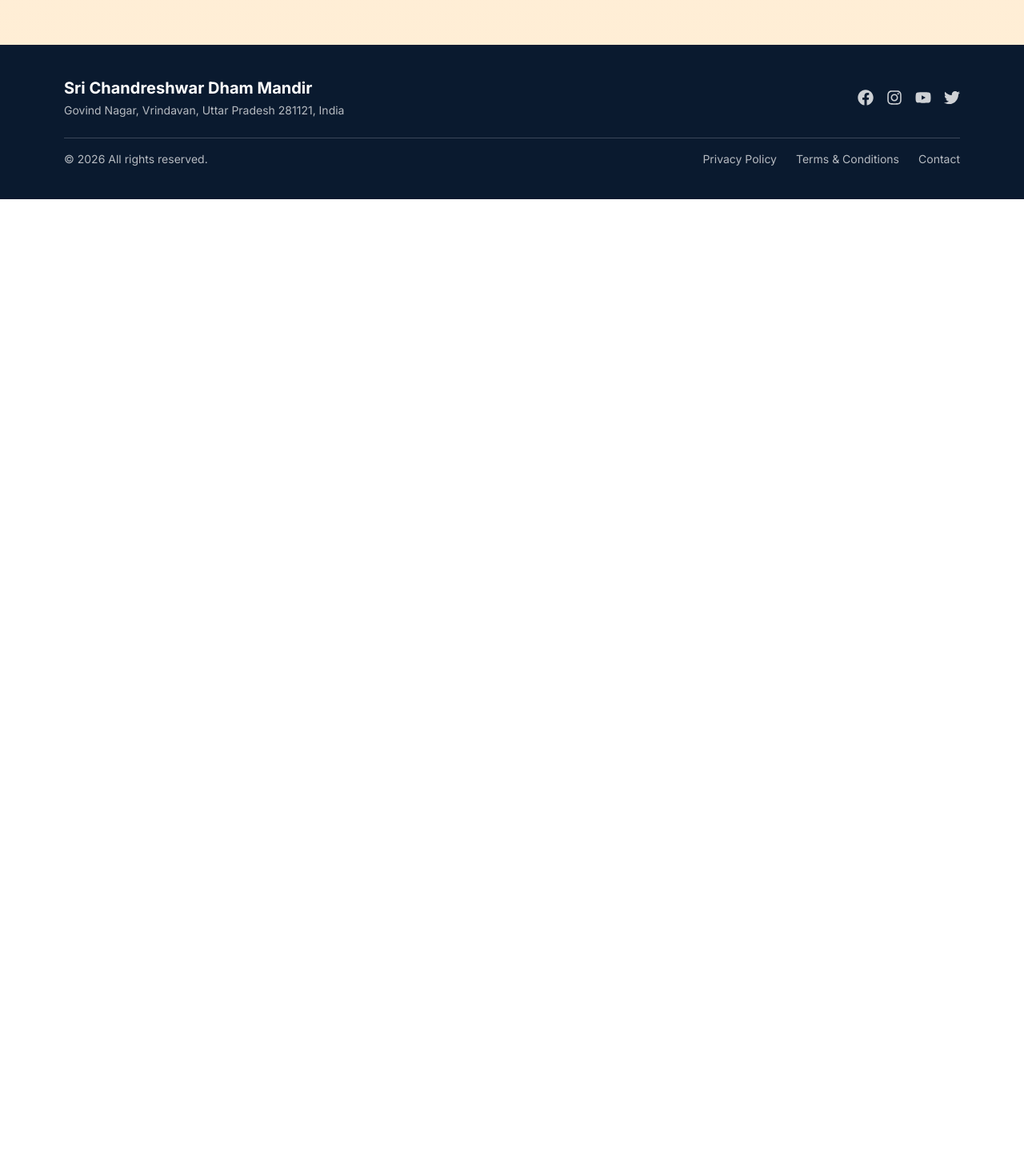
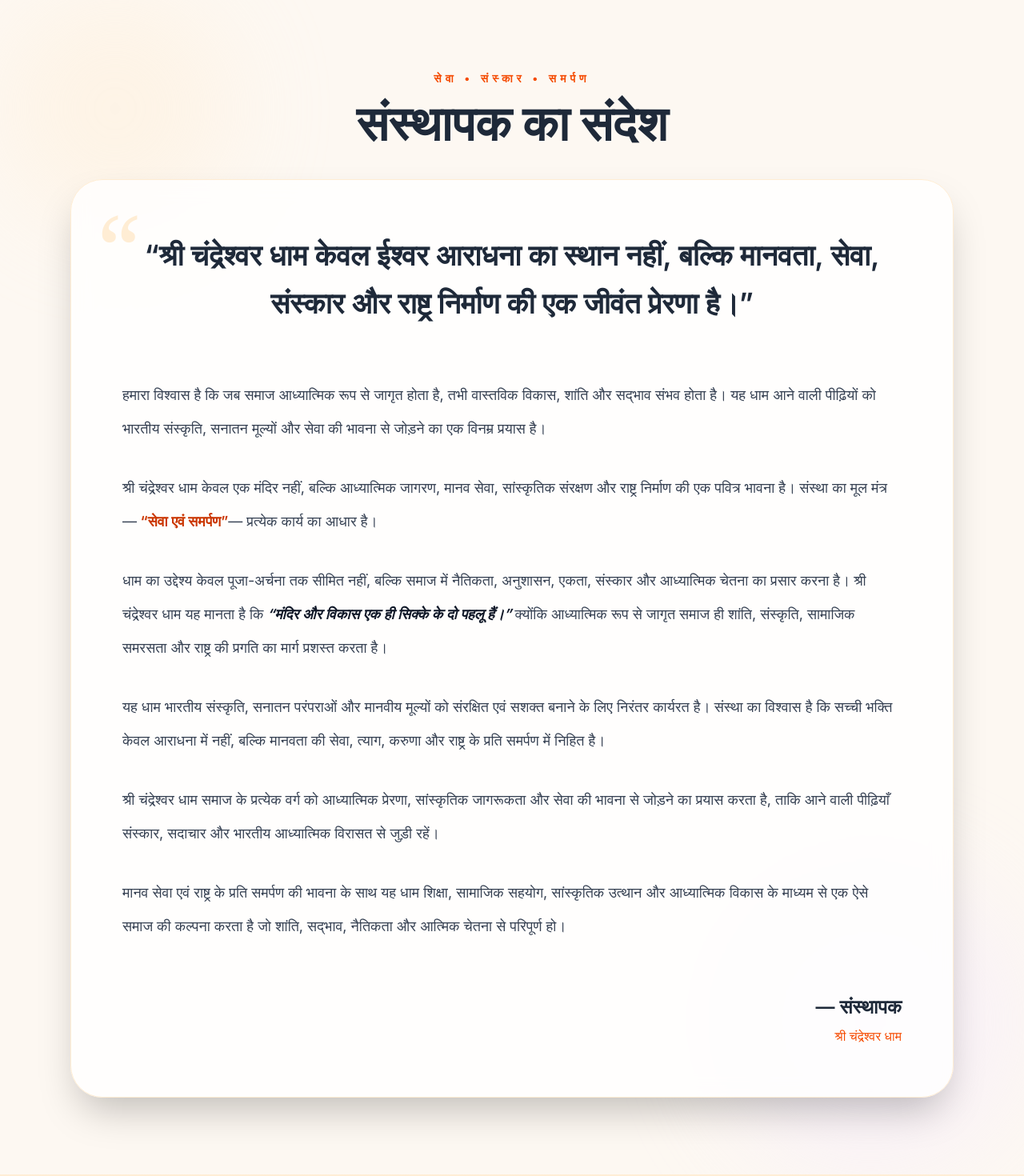
Before and after one commit to PathakAnshika/ShivTempleWebsite, a Next.js app: page /about in a window 1280 px wide. Shown: the part 3280-4750 px from the top of the page at 80% size. Before the commit the page ends 3529 px from the top, so only its background shows below. Built offline with nearby package versions, Linux system fonts and the light colour scheme.

Commit message:
Upgrade Next.js to fix security vulnerability

```diff
--- a/app/about/page.jsx
+++ b/app/about/page.jsx
@@ -398,6 +398,173 @@ export default function AboutPage() {
     </div>
   </div>
 </section>
+{/* ===== FOUNDER MESSAGE SECTION ===== */}
+
+<section className="py-24 bg-[#fdf8f2] relative overflow-hidden">
+
+  {/* Background Glow */}
+  <div className="
+    absolute top-0 left-0
+    w-72 h-72 bg-orange-100
+    rounded-full blur-3xl opacity-40
+  "></div>
+
+  <div className="
+    absolute bottom-0 right-0
+    w-96 h-96 bg-purple-100
+    rounded-full blur-3xl opacity-40
+  "></div>
+
+  <div className="max-w-6xl mx-auto px-6 relative z-10">
+
+    {/* Heading */}
+    <div className="text-center mb-10">
+
+      <p className="
+        uppercase tracking-[5px]
+        text-orange-600 text-sm
+        font-semibold mb-4
+      ">
+        सेवा • संस्कार • समर्पण
+      </p>
+
+      <h2 className="
+        text-4xl md:text-6xl
+        font-bold text-gray-800
+      ">
+        संस्थापक का संदेश
+      </h2>
+
+    </div>
+
+    {/* Main Card */}
+    <div className="
+      bg-white/80 backdrop-blur-md
+      border border-orange-100
+      shadow-2xl rounded-[40px]
+      p-8 md:p-16
+      relative overflow-hidden
+    ">
+
+      {/* Quote Symbol */}
+      <div className="
+        absolute top-6 left-8
+        text-[120px] leading-none
+        text-orange-100 font-serif
+      ">
+        “
+      </div>
+
+      <div className="relative z-10">
+
+        {/* Main Quote */}
+        <p className="
+          text-2xl md:text-4xl
+          leading-[60px]
+          font-semibold
+          text-gray-800
+          text-center
+          max-w-5xl mx-auto
+          mb-16
+        ">
+          “श्री चंद्रेश्वर धाम केवल ईश्वर आराधना का स्थान नहीं,
+          बल्कि मानवता, सेवा, संस्कार और राष्ट्र निर्माण की
+          एक जीवंत प्रेरणा है।”
+        </p>
+
+        {/* Paragraphs */}
+        <div className="
+          space-y-8
+          text-gray-700
+          leading-[42px]
+          text-lg
+          max-w-5xl mx-auto
+        ">
+
+          <p>
+            हमारा विश्वास है कि जब समाज आध्यात्मिक रूप से जागृत होता है,
+            तभी वास्तविक विकास, शांति और सद्भाव संभव होता है।
+            यह धाम आने वाली पीढ़ियों को भारतीय संस्कृति,
+            सनातन मूल्यों और सेवा की भावना से जोड़ने का
+            एक विनम्र प्रयास है।
+          </p>
+
+          <p>
+            श्री चंद्रेश्वर धाम केवल एक मंदिर नहीं,
+            बल्कि आध्यात्मिक जागरण, मानव सेवा,
+            सांस्कृतिक संरक्षण और राष्ट्र निर्माण
+            की एक पवित्र भावना है।
+            संस्था का मूल मंत्र —
+            <span className="font-semibold text-orange-700">
+              {" "}“सेवा एवं समर्पण”
+            </span>
+            — प्रत्येक कार्य का आधार है।
+          </p>
+
+          <p>
+            धाम का उद्देश्य केवल पूजा-अर्चना तक सीमित नहीं,
+            बल्कि समाज में नैतिकता, अनुशासन, एकता,
+            संस्कार और आध्यात्मिक चेतना का प्रसार करना है।
+            श्री चंद्रेश्वर धाम यह मानता है कि
+            <span className="italic font-semibold text-gray-900">
+              {" "}“मंदिर और विकास एक ही सिक्के के दो पहलू हैं।”{" "}
+            </span>
+            क्योंकि आध्यात्मिक रूप से जागृत समाज ही
+            शांति, संस्कृति, सामाजिक समरसता और
+            राष्ट्र की प्रगति का मार्ग प्रशस्त करता है।
+          </p>
+
+          <p>
+            यह धाम भारतीय संस्कृति, सनातन परंपराओं
+            और मानवीय मूल्यों को संरक्षित एवं सशक्त
+            बनाने के लिए निरंतर कार्यरत है।
+            संस्था का विश्वास है कि सच्ची भक्ति केवल
+            आराधना में नहीं, बल्कि मानवता की सेवा,
+            त्याग, करुणा और राष्ट्र के प्रति समर्पण में निहित है।
+          </p>
+
+          <p>
+            श्री चंद्रेश्वर धाम समाज के प्रत्येक वर्ग को
+            आध्यात्मिक प्रेरणा, सांस्कृतिक जागरूकता
+            और सेवा की भावना से जोड़ने का प्रयास करता है,
+            ताकि आने वाली पीढ़ियाँ संस्कार, सदाचार
+            और भारतीय आध्यात्मिक विरासत से जुड़ी रहें।
+          </p>
+
+          <p>
+            मानव सेवा एवं राष्ट्र के प्रति समर्पण की भावना
+            के साथ यह धाम शिक्षा, सामाजिक सहयोग,
+            सांस्कृतिक उत्थान और आध्यात्मिक विकास
+            के माध्यम से एक ऐसे समाज की कल्पना करता है
+            जो शांति, सद्भाव, नैतिकता और आत्मिक चेतना
+            से परिपूर्ण हो।
+          </p>
+
+        </div>
+
+        {/* Signature */}
+        <div className="mt-16 text-right">
+
+          <p className="
+            text-2xl font-semibold
+            text-gray-800
+          ">
+            — संस्थापक
+          </p>
+
+          <p className="text-orange-600 mt-2">
+            श्री चंद्रेश्वर धाम
+          </p>
+
+        </div>
+
+      </div>
+
+    </div>
+
+  </div>
+
+</section>
 
 
     {/* ===== FOOTER (SAME AS YOURS) ===== */} <footer className="bg-[#0A1A2F] py-10 mt-16 text-white"> <div className="max-w-6xl mx-auto px-4"> <div className="flex flex-col md:flex-row items-center justify-between gap-5"> <div> <h3 className="text-xl font-bold text-center md:text-left"> Sri Chandreshwar Dham Mandir </h3> <p className="text-white/70 text-sm mt-1 text-center md:text-left"> Govind Nagar, Vrindavan, Uttar Pradesh 281121, India </p> </div> <div className="flex gap-4 text-white/80"> {[FaFacebook, FaInstagram, FaYoutube, FaTwitter].map((Icon, i) => ( <a key={i} href="#" className="hover:text-white transition"> <Icon className="text-xl" /> </a> ))} </div> </div> <div className="border-t border-white/20 mt-6 mb-4"></div> <div className="flex flex-col md:flex-row justify-between text-sm text-white/70 gap-3"> <p>© {new Date().getFullYear()} All rights reserved.</p> <div className="flex gap-6"> <a href="#" className="hover:text-white transition"> Privacy Policy </a> <a href="#" className="hover:text-white transition"> Terms & Conditions </a> <a href="#" className="hover:text-white transition"> Contact </a> </div> </div> </div> </footer>
```
